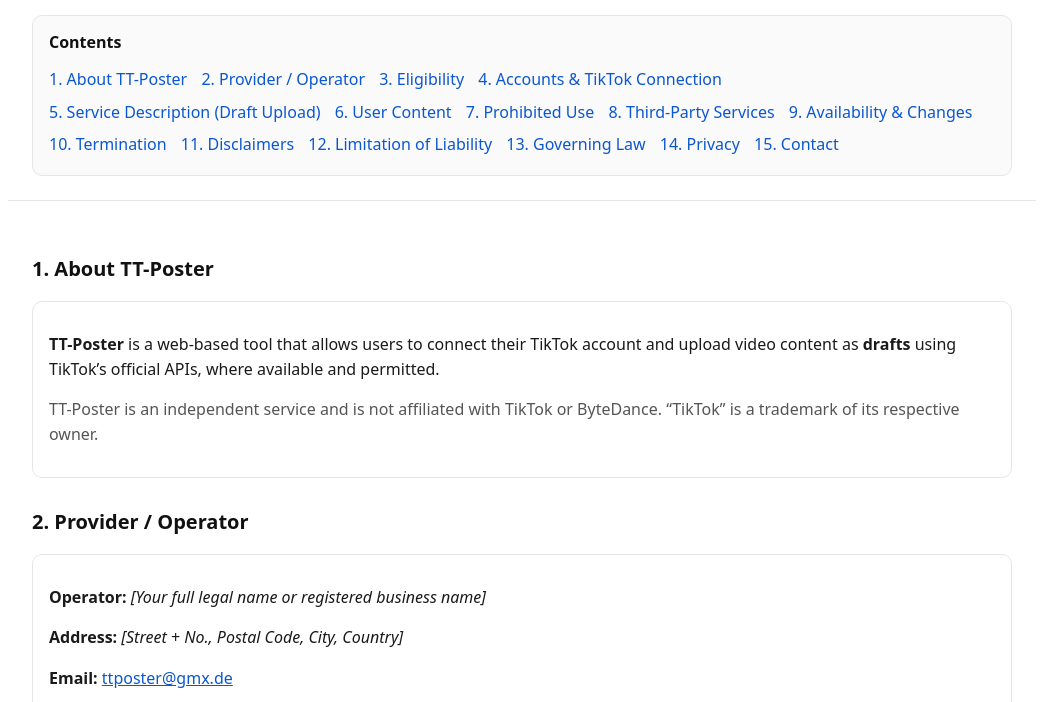
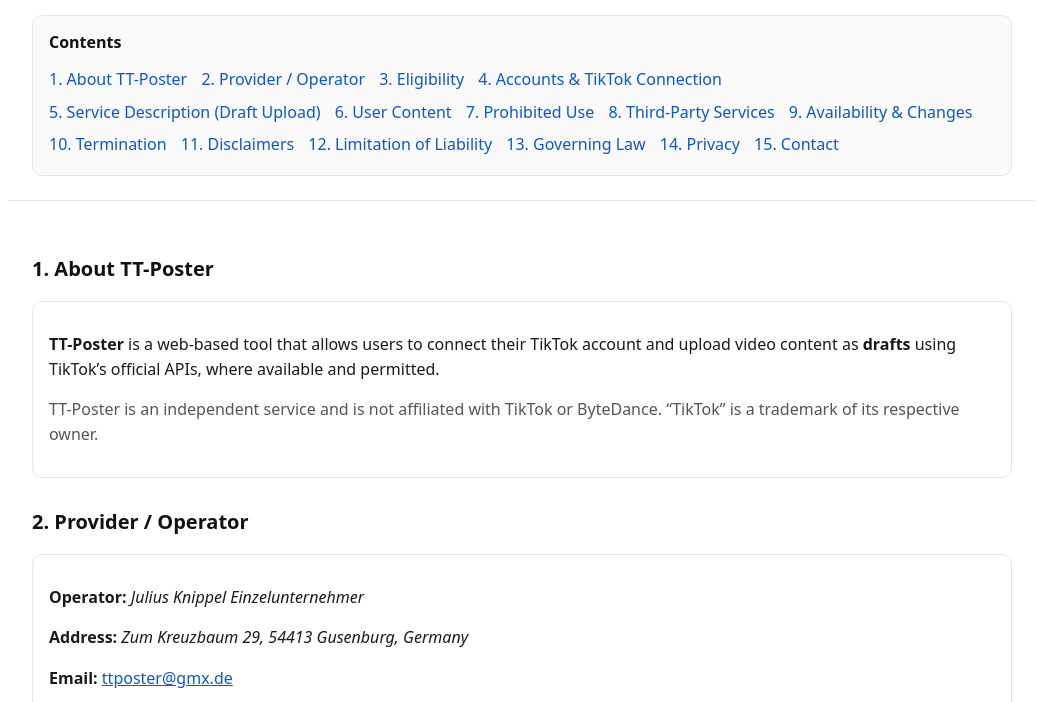
Before and after one commit to juliusecom1-bit/tt-poster-verification, a plain HTML site: page terms.html in a window 1280 px wide. Shown: the part 98-800 px from the top of the page, without its empty margins (118-1161 px from the left). Drawn offline with Linux system fonts and the light colour scheme.

Commit message:
Update terms.html

```diff
--- a/terms.html
+++ b/terms.html
@@ -76,8 +76,8 @@
     <section id="provider">
       <h2>2. Provider / Operator</h2>
       <div class="box">
-        <p><strong>Operator:</strong> <em>[Your full legal name or registered business name]</em></p>
-        <p><strong>Address:</strong> <em>[Street + No., Postal Code, City, Country]</em></p>
+        <p><strong>Operator:</strong> <em>Julius Knippel Einzelunternehmer</em></p>
+        <p><strong>Address:</strong> <em>Zum Kreuzbaum 29, 54413 Gusenburg, Germany</em></p>
         <p><strong>Email:</strong> <a href="mailto:ttposter@gmx.de">ttposter@gmx.de</a></p>
         <p class="muted">
           Replace the placeholders above with accurate operator details.
```
